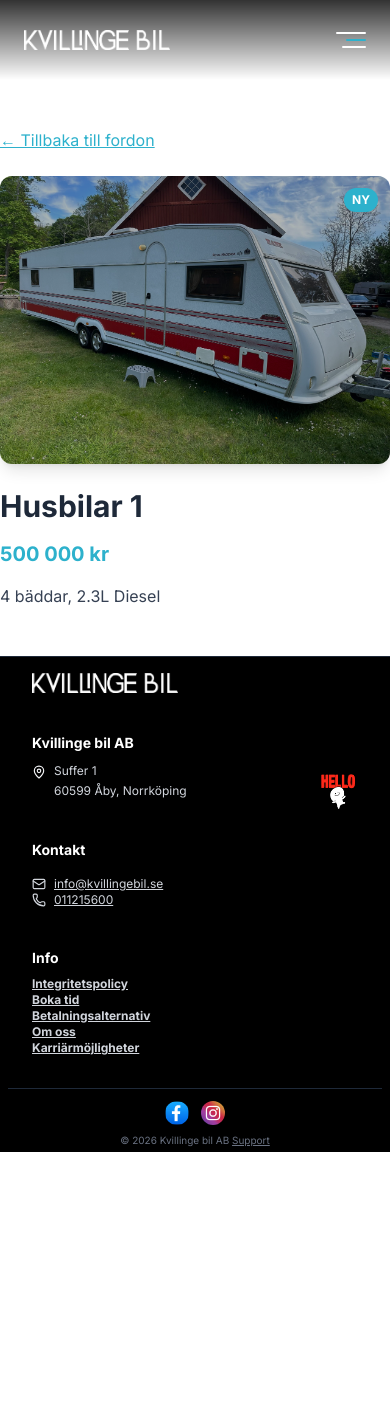
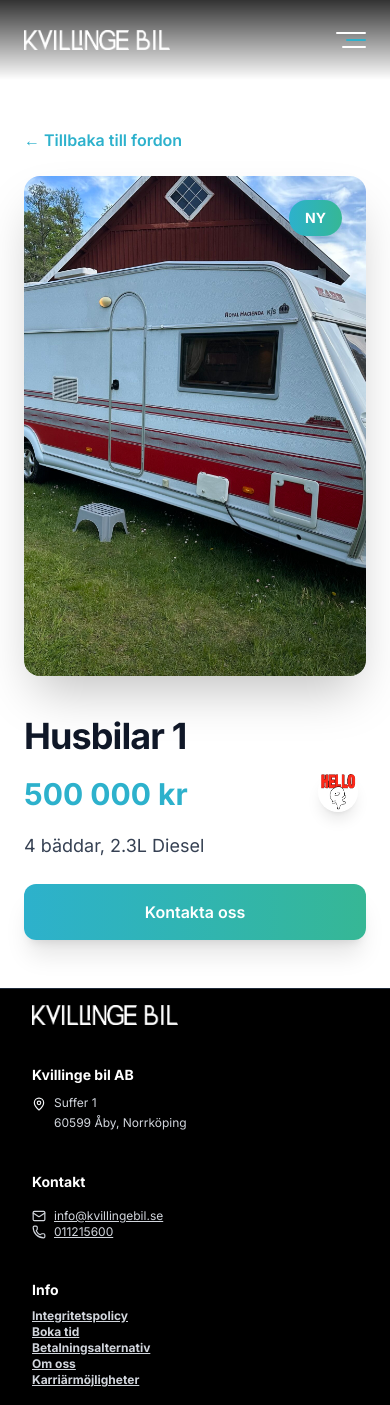
Before and after one commit to raselrzl/kvillingebil, a Next.js app: page /fordon/1 in a window 390 px wide. Shown: the top 1405 px of the page. Before the commit the page ends 1152 px from the top, so only its background shows below. Built offline with nearby package versions, Linux system fonts and the light colour scheme.

Commit message:
om oss page

```diff
--- a/app/component/categoryLink.tsx
+++ b/app/component/categoryLink.tsx
@@ -7,17 +7,17 @@ const links = [
   {
     title: "Husbilar",
     image: "/2.png",
-    href: "/husbilar",
+    href: "/fordon#husbilar",
   },
   {
     title: "Husvagnar",
     image: "/1.png",
-    href: "/husvagnar",
+    href: "/fordon#husvagnar",
   },
   {
     title: "Veteranbilar",
     image: "/veteranbilar.jpeg",
-    href: "/veteranbilar",
+    href: "/fordon#vateranbilar",
   },
 ];
 const CategoryLink: React.FC = () => {
--- a/app/fordon/VehicleCard.tsx
+++ b/app/fordon/VehicleCard.tsx
@@ -26,7 +26,7 @@ export interface CarouselVehicle {
 // Vehicle Card
 const VehicleCard: React.FC<VehicleCardProps> = ({ title, price, image, isNew, link }) => {
   return (
-    <div className="relative rounded-xl overflow-hidden shadow-2xl hover:shadow-3xl transition cursor-pointer group h-80 md:h-96">
+    <div className="relative rounded-xl overflow-hidden shadow-2xl hover:shadow-3xl transition cursor-pointer group h-100 md:h-110">
       <Image src={image} alt={title} fill className="object-cover w-full h-full rounded-xl" />
       <div className="absolute inset-0 bg-black/20 transition duration-300 group-hover:bg-black/10" />
       <div className="absolute bottom-4 left-4 bg-black/40 backdrop-blur-md rounded-lg px-4 py-2 shadow-md">
--- a/app/fordon/[id]/page.tsx
+++ b/app/fordon/[id]/page.tsx
@@ -23,26 +23,76 @@ export default function VehicleDetailPage() {
   const params = useParams();
   const vehicle = vehicleData.find((v) => v.id === params.id);
 
-  if (!vehicle) return <p className="text-center py-12">Vehicle not found</p>;
+  if (!vehicle)
+    return <p className="text-center py-12 text-gray-500 text-lg">Vehicle not found</p>;
 
   return (
-    <div className="max-w-5xl mx-auto py-12 font-inter mt-20">
-      <Link href="/fordon" className="text-[#2db1cc] underline mb-6 inline-block">← Tillbaka till fordon</Link>
+    <div className="font-inter min-h-screen bg-white mt-20">
+      <div className="max-w-7xl mx-auto px-6 py-12">
+        {/* Back link */}
+        <Link
+          href="/fordon"
+          className="text-[#2db1cc] font-semibold hover:underline inline-block mb-6 transition-colors duration-300"
+        >
+          ← Tillbaka till fordon
+        </Link>
 
-      <div className="relative w-full h-72 sm:h-96 md:h-[500px] rounded-xl overflow-hidden shadow-lg">
-        <Image src={vehicle.image} alt={vehicle.title} fill className="object-cover w-full h-full" />
-        <div className="absolute inset-0 bg-black/30" />
-        {vehicle.isNew && (
-          <span className="absolute top-3 right-3 bg-[#2db1cc] text-white text-xs font-bold px-2 py-1 rounded-full">
-            NY
-          </span>
-        )}
-      </div>
+        {/* Hero image */}
+        <div className="relative w-full h-125 md:h-150 rounded-2xl overflow-hidden shadow-2xl">
+          <Image
+            src={vehicle.image}
+            alt={vehicle.title}
+            fill
+            className="object-cover w-full h-full transition-transform duration-500 hover:scale-105"
+          />
+          {/* Gradient overlay */}
+          <div className="absolute inset-0 bg-linear-to-t from-black/40 via-transparent to-transparent" />
+          {/* New badge */}
+          {vehicle.isNew && (
+            <span className="absolute top-6 right-6 bg-linear-to-r from-[#2db1cc] to-[#36b795] text-white text-sm font-bold px-4 py-2 rounded-full shadow-lg">
+              NY
+            </span>
+          )}
+        </div>
 
-      <div className="mt-6 space-y-4">
-        <h1 className="text-3xl font-bold text-gray-800">{vehicle.title}</h1>
-        <p className="text-[#2db1cc] font-bold text-xl">{vehicle.price}</p>
-        <p className="text-gray-700">{vehicle.details}</p>
+        {/* Vehicle info */}
+        <div className="mt-10 md:flex md:justify-between md:items-start md:space-x-16">
+          <div className="space-y-5 md:flex-1">
+            <h1 className="text-4xl md:text-5xl font-extrabold text-gray-900 tracking-tight">
+              {vehicle.title}
+            </h1>
+            <p className="text-[#2db1cc] font-extrabold text-3xl md:text-4xl">
+              {vehicle.price}
+            </p>
+            <p className="text-gray-700 text-lg md:text-xl">{vehicle.details}</p>
+          </div>
+
+          {/* Call-to-action */}
+          <div className="mt-6 md:mt-0 flex flex-col space-y-4">
+            <Link
+              href="/kontakt"
+              className="bg-linear-to-r from-[#2db1cc] to-[#36b795] text-white font-semibold px-8 py-4 rounded-xl shadow-xl text-center transition-transform duration-300 hover:-translate-y-1 hover:shadow-2xl"
+            >
+              Kontakta oss
+            </Link>
+          </div>
+        </div>
+
+        {/* Optional: premium details or features section */}
+        {/* <div className="mt-16 grid grid-cols-1 md:grid-cols-3 gap-8">
+          <div className="bg-white rounded-xl shadow-lg p-6 text-center hover:shadow-2xl transition">
+            <h3 className="font-bold text-lg mb-2">Top Performance</h3>
+            <p className="text-gray-600">Engine and drive optimized for smooth handling and comfort.</p>
+          </div>
+          <div className="bg-white rounded-xl shadow-lg p-6 text-center hover:shadow-2xl transition">
+            <h3 className="font-bold text-lg mb-2">Luxury Interiors</h3>
+            <p className="text-gray-600">Premium materials and finishes for an elegant driving experience.</p>
+          </div>
+          <div className="bg-white rounded-xl shadow-lg p-6 text-center hover:shadow-2xl transition">
+            <h3 className="font-bold text-lg mb-2">Advanced Safety</h3>
+            <p className="text-gray-600">Modern safety systems ensuring protection and peace of mind.</p>
+          </div>
+        </div> */}
       </div>
     </div>
   );
```
Also changed, not shown: app/page.tsx (+10 -7 lines).
